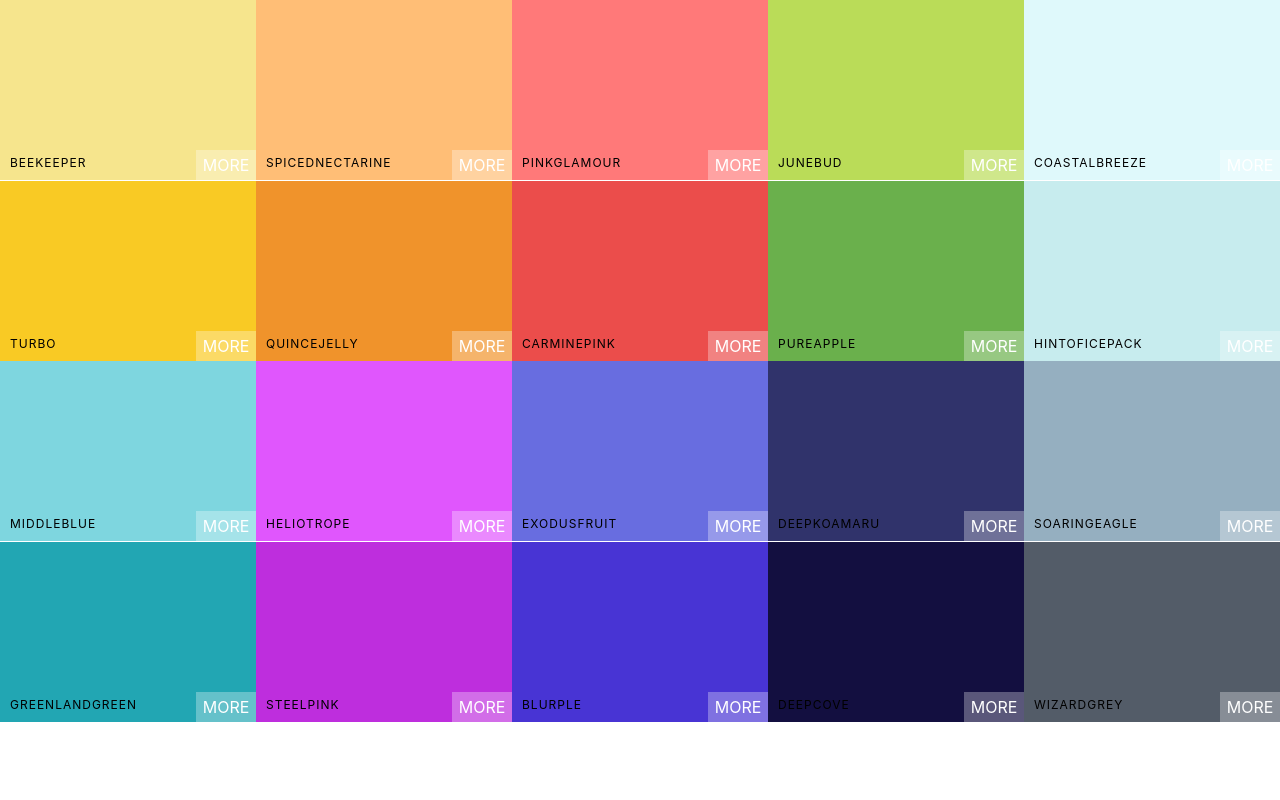
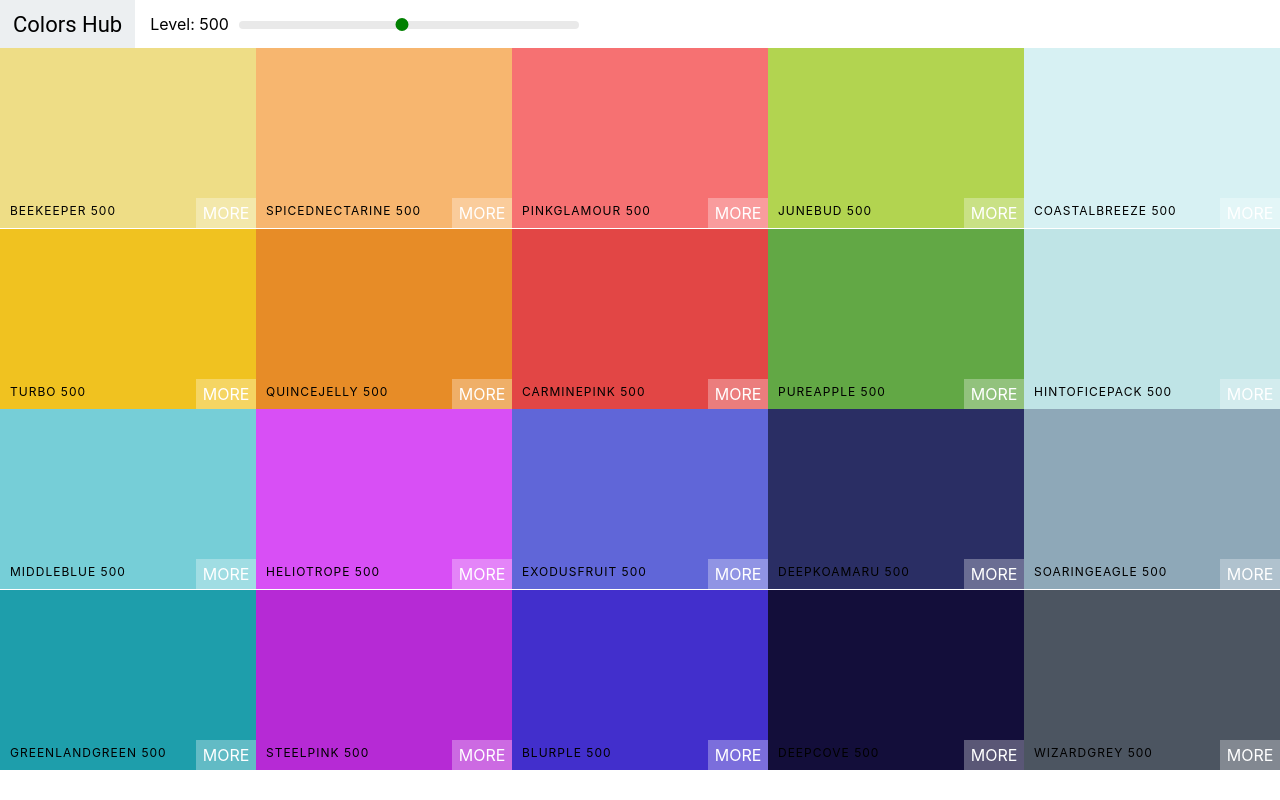
Before and after one commit to brendagold/colorshub, a React (Create React App) app: page / in a window 1280 px wide. Built offline with nearby package versions, Linux system fonts and the light colour scheme.

Commit message:
Added navbar

```diff
--- a/package.json
+++ b/package.json
@@ -7,6 +7,7 @@
     "@testing-library/react": "^11.2.7",
     "@testing-library/user-event": "^12.8.3",
     "chroma-js": "^2.1.2",
+    "rc-slider": "^9.7.2",
     "react": "^17.0.2",
     "react-copy-to-clipboard": "^5.0.3",
     "react-dom": "^17.0.2",
--- a/src/App.js
+++ b/src/App.js
@@ -6,7 +6,7 @@
   console.log(generatePalette(seedColors[4]))
   return (
     <div className="App">
-      <Palette {...seedColors[4]} />
+      <Palette palette={generatePalette(seedColors[4])} />
     </div>
   );
 }
--- /dev/null
+++ b/src/navbar.css
@@ -0,0 +1,50 @@
+.navbar {
+    display: flex;
+    align-items: center;
+    justify-content: flex-start;
+    height: 6vh;
+}
+
+.logo{
+    margin-right: 15px;
+    padding: 0 13px;
+    font-size: 22px;
+    background-color: #eceff1;
+    font-family: Roboto;
+    height: 100%;
+    display: flex;
+    align-items: center;
+}
+
+.logo a {
+    text-decoration: none;
+    color: black;
+}
+
+.slider {
+    width: 340px;
+    margin: 0 10px;
+    display: inline-block;
+}
+
+.slider .rc-slider-track {
+    background-color: transparent ;
+}
+
+.slider .rc-slider-rail {
+    height: 8px;
+}
+
+.slider .rc-slider-handle,
+.slider .rc-slider-handle:active,
+.slider .rc-slider-handle:focus,
+.slider .rc-slider-handle:hover {
+    background-color: green;
+    outline: none;
+    border: 2px solid green;
+    box-shadow: none;
+    width: 13px;
+    height: 13px;
+    margin-left: -7px;
+    margin-top: -3px;
+}
--- /dev/null
+++ b/src/navbar.js
@@ -0,0 +1,32 @@
+import React, { Component } from "react";
+import Slider from "rc-slider";
+import "rc-slider/assets/index.css";
+import "./navbar.css";
+
+class NavBar extends Component {
+  state = {};
+  render() {
+    const { level, changeLevel } = this.props;
+    return (
+      <header className="navbar">
+        <div className="logo">
+          <a href="/">Colors Hub</a>
+        </div>
+        <div className="slider-container">
+          <span>Level: {level}</span>
+          <div className="slider">
+            <Slider
+              defaultValue={level}
+              min={100}
+              max={900}
+              step={100}
+              onAfterChange={changeLevel}
+            />
+          </div>
+        </div>
+      </header>
+    );
+  }
+}
+
+export default NavBar;
--- a/src/palette.js
+++ b/src/palette.js
@@ -1,16 +1,30 @@
 import React, { Component } from "react";
 import ColorBox from "./colorBox";
-import './palette.css'
+import NavBar from "./navbar";
+import "./palette.css";
+
 
 class Palette extends Component {
+  constructor(props) {
+    super(props);
+    this.state = { level: 500 };
+    this.changeLevel = this.changeLevel.bind(this);
+  }
+
+  changeLevel(level) {
+    this.setState({ level });
+  }
   render() {
-      let colors = this.props.colors
-    const colorBoxes = colors.map((color) =>
-      <ColorBox background={color.color} name={color.name} />
-    );
+    const {colors} = this.props.palette;
+    const {level} = this.state;
+    const colorBoxes = colors[level].map((color) => (
+      <ColorBox background={color.hex} name={color.name} />
+    ));
 
     return (
       <div className="palette">
+       <NavBar level={level} changeLevel={this.changeLevel} />
+
         <div className="palette-colors">{colorBoxes}</div>
       </div>
     );
```
Also changed, not shown: src/palette.css (line endings or trailing spaces), 1 other file (tests, documents, lock files or other folders).
